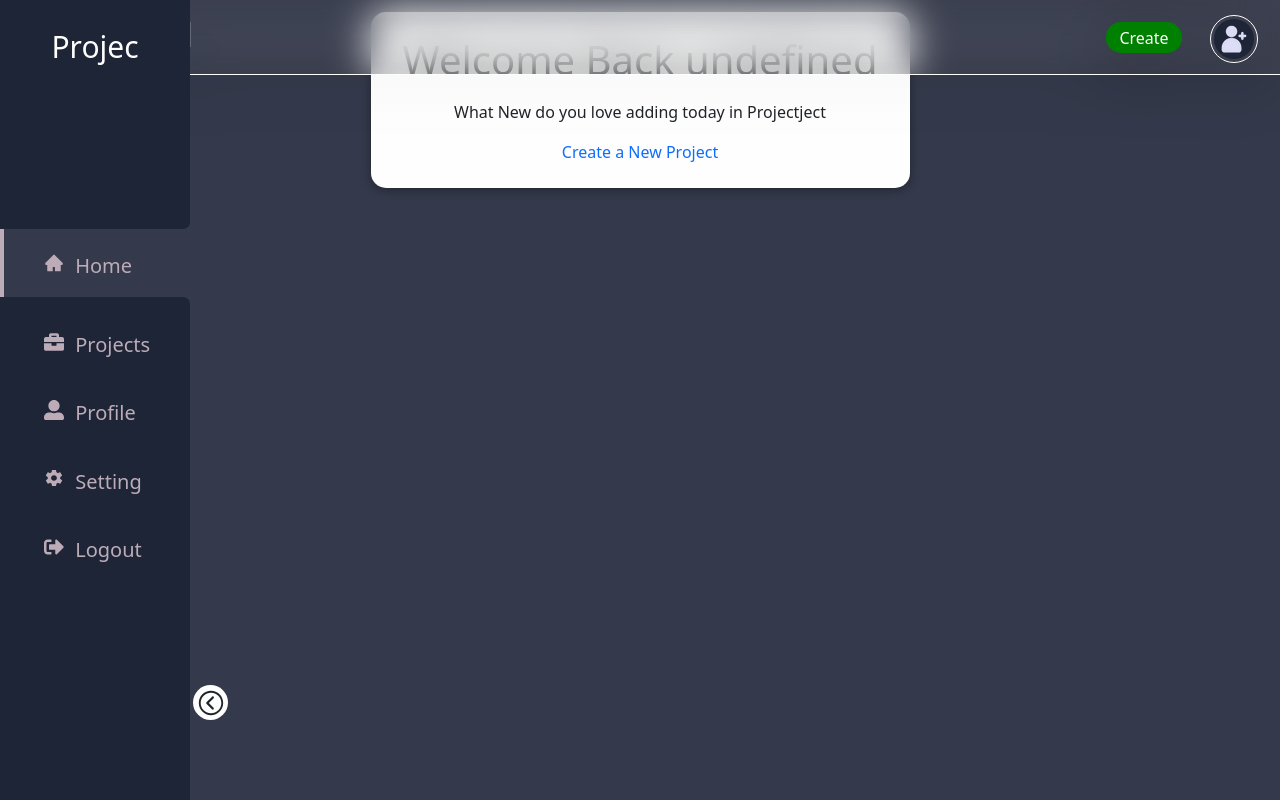
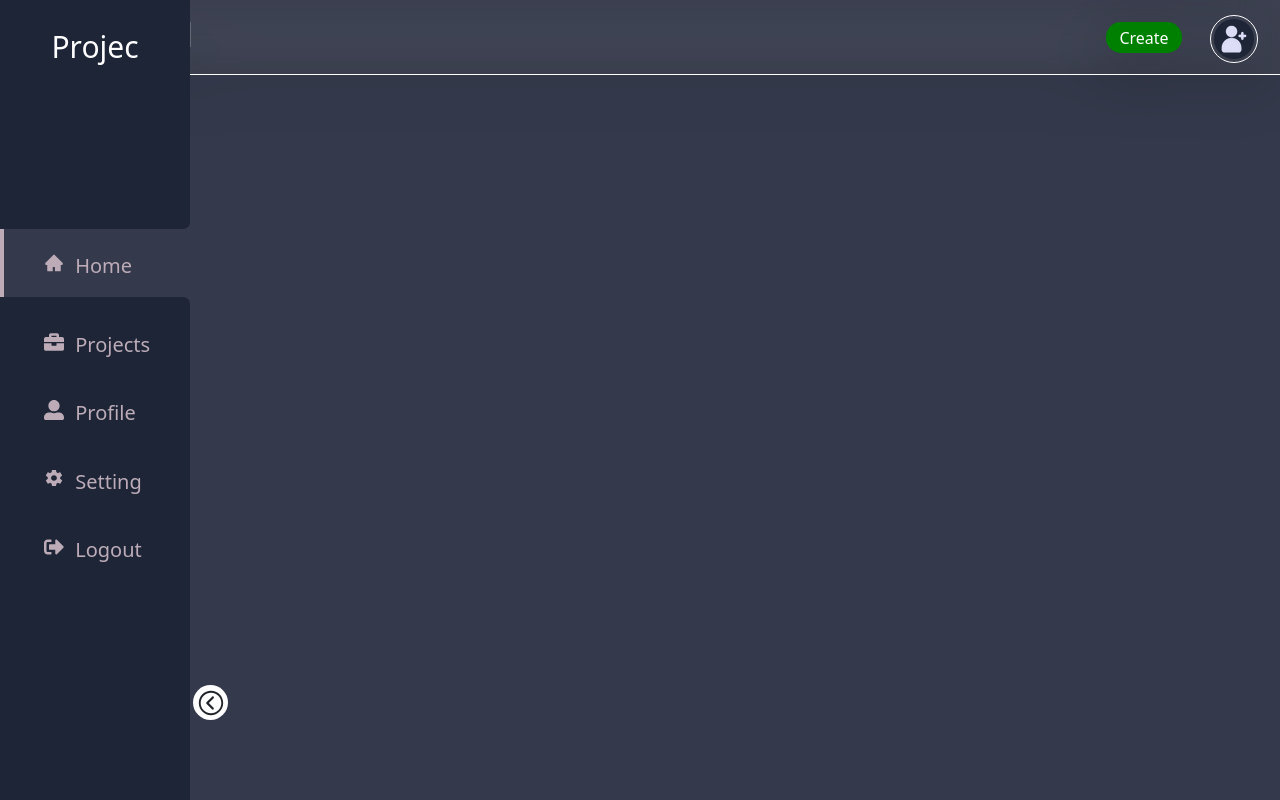
Before and after one commit to G-GraceCode/Projec-M-S, a React (Vite) app in the folder frontend/: page /app in a window 1280 px wide. Built offline with nearby package versions, Linux system fonts and the light colour scheme; no server answers.

Commit message:
Update 2 files

```diff
--- a/frontend/src/components/Layout/Dashboard.jsx
+++ b/frontend/src/components/Layout/Dashboard.jsx
@@ -9,17 +9,7 @@ const Dashboard = ({ bar }) => {
   return (
     <div className="content">
       <Navbar bar={bar} />
-      <HomeSlide>
-        <div className="Userinfo">
-          <div>
-            <h1>{`Welcome Back ${userInfo.username}`}</h1>
-            <p>What New do you love adding today in Projectject</p>
-            <Link to="/project" className="proj">
-              Create a New Project
-            </Link>
-          </div>
-        </div>
-      </HomeSlide>
+      <HomeSlide></HomeSlide>
     </div>
   );
 };
@@ -29,29 +19,7 @@ export default Dashboard;
 const HomeSlide = styled.div`
   position: relative;
   padding: 0 1rem;
-  .Userinfo {
-    position: absolute;
-    bottom: 4%;
-    top: 4%;
-    left: 7%;
-    right: 7%;
-    padding: 0 1rem;
-    z-index: 100;
-    display: flex;
-    align-items: center;
-    justify-content: center;
-    & > div {
-      text-align: center;
-      border-radius: var(--border-radius);
-      padding: 1.5rem 2rem;
-      background-color: var(--natural-white);
-      filter: drop-shadow(0 2px 5px rgba(0, 0, 0, 0.35));
-      h1 {
-        margin-bottom: 1rem;
-      }
-      .proj {
-        text-decoration: none;
-      }
-    }
-  }
+  width: 80%;
+  margin: 0 auto;
+  padding: 0.4rem 0.6rem;
 `;
```
Also changed, not shown: frontend/src/assets/poc.jpg (added).
